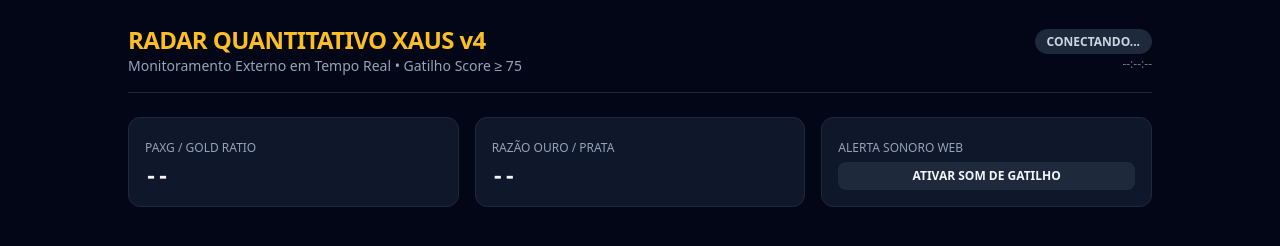
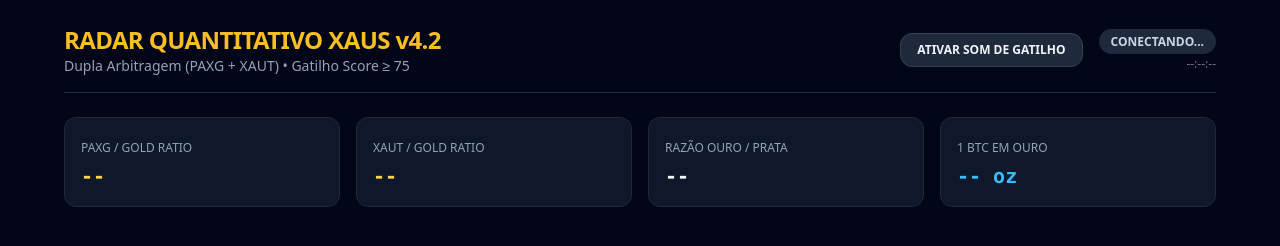
Before and after one commit to wcoelho2606/Xaus, a plain HTML site: page index.html in a window 1280 px wide. Drawn offline with nearby package versions, Linux system fonts and the light colour scheme; no server answers.

Commit message:
Add files via upload

```diff
--- a/index.html
+++ b/index.html
@@ -3,40 +3,47 @@
 <head>
   <meta charset="UTF-8" />
   <meta name="viewport" content="width=device-width, initial-scale=1.0" />
-  <title>Radar Quant XAUS v4 - Painel Externo</title>
+  <title>Radar Quant XAUS v4.2 - Painel Externo</title>
   <script src="https://cdn.tailwindcss.com"></script>
 </head>
 <body class="bg-slate-950 text-slate-100 min-h-screen p-6 font-sans">
-  <div class="max-w-5xl mx-auto">
+  <div class="max-w-6xl mx-auto">
     <!-- Cabeçalho -->
     <div class="flex flex-wrap justify-between items-center border-b border-slate-800 pb-4 mb-6">
       <div>
-        <h1 class="text-2xl font-bold tracking-tight text-amber-400">RADAR QUANTITATIVO XAUS v4</h1>
-        <p class="text-sm text-slate-400">Monitoramento Externo em Tempo Real • Gatilho Score ≥ 75</p>
+        <h1 class="text-2xl font-bold tracking-tight text-amber-400">RADAR QUANTITATIVO XAUS v4.2</h1>
+        <p class="text-sm text-slate-400">Dupla Arbitragem (PAXG + XAUT) • Gatilho Score ≥ 75</p>
       </div>
-      <div class="text-right">
-        <span id="api-badge" class="px-3 py-1 rounded-full text-xs font-semibold bg-slate-800 text-slate-300">
-          CONECTANDO...
-        </span>
-        <p id="last-update" class="text-xs text-slate-500 mt-1">--:--:--</p>
+      <div class="flex items-center gap-4">
+        <button id="btn-som" onclick="toggleSom()" class="py-2 px-4 rounded-xl bg-slate-800 hover:bg-slate-700 text-xs font-semibold border border-slate-700">
+          ATIVAR SOM DE GATILHO
+        </button>
+        <div class="text-right">
+          <span id="api-badge" class="px-3 py-1 rounded-full text-xs font-semibold bg-slate-800 text-slate-300">
+            CONECTANDO...
+          </span>
+          <p id="last-update" class="text-xs text-slate-500 mt-1">--:--:--</p>
+        </div>
       </div>
     </div>
 
-    <!-- Métricas Macro -->
-    <div class="grid grid-cols-2 md:grid-cols-3 gap-4 mb-6">
+    <!-- Métricas Institucionais -->
+    <div class="grid grid-cols-2 md:grid-cols-4 gap-4 mb-6">
       <div class="bg-slate-900 border border-slate-800 rounded-xl p-4">
         <span class="text-xs text-slate-400 uppercase">PAXG / Gold Ratio</span>
-        <p id="paxg-val" class="text-xl font-mono font-bold mt-1">--</p>
+        <p id="paxg-val" class="text-xl font-mono font-bold mt-1 text-amber-300">--</p>
+      </div>
+      <div class="bg-slate-900 border border-slate-800 rounded-xl p-4">
+        <span class="text-xs text-slate-400 uppercase">XAUT / Gold Ratio</span>
+        <p id="xaut-val" class="text-xl font-mono font-bold mt-1 text-amber-300">--</p>
       </div>
       <div class="bg-slate-900 border border-slate-800 rounded-xl p-4">
         <span class="text-xs text-slate-400 uppercase">Razão Ouro / Prata</span>
         <p id="auag-val" class="text-xl font-mono font-bold mt-1">--</p>
       </div>
-      <div class="bg-slate-900 border border-slate-800 rounded-xl p-4 col-span-2 md:col-span-1">
-        <span class="text-xs text-slate-400 uppercase">Alerta Sonoro Web</span>
-        <button id="btn-som" onclick="toggleSom()" class="mt-1 w-full py-1.5 px-3 rounded-lg bg-slate-800 hover:bg-slate-700 text-xs font-semibold">
-          ATIVAR SOM DE GATILHO
-        </button>
+      <div class="bg-slate-900 border border-slate-800 rounded-xl p-4">
+        <span class="text-xs text-slate-400 uppercase">1 BTC em Ouro</span>
+        <p id="btcgold-val" class="text-xl font-mono font-bold mt-1 text-sky-400">-- oz</p>
       </div>
     </div>
 
@@ -54,8 +61,8 @@
       const btn = document.getElementById("btn-som");
       btn.textContent = somAtivo ? "SOM ATIVADO (ON)" : "ATIVAR SOM DE GATILHO";
       btn.className = somAtivo
-        ? "mt-1 w-full py-1.5 px-3 rounded-lg bg-emerald-600 text-white text-xs font-semibold"
-        : "mt-1 w-full py-1.5 px-3 rounded-lg bg-slate-800 text-xs font-semibold";
+        ? "py-2 px-4 rounded-xl bg-emerald-600 text-white text-xs font-semibold"
+        : "py-2 px-4 rounded-xl bg-slate-800 hover:bg-slate-700 text-xs font-semibold border border-slate-700";
     }
 
     function tocarBipe() {
@@ -86,7 +93,9 @@
 
         document.getElementById("last-update").textContent = `Atualizado: ${d.updated_at}`;
         document.getElementById("paxg-val").textContent = Number(d.paxg_ratio || 0).toFixed(4);
+        document.getElementById("xaut-val").textContent = Number(d.xaut_ratio || 0).toFixed(4);
         document.getElementById("auag-val").textContent = Number(d.au_ag_ratio || 0).toFixed(2);
+        document.getElementById("btcgold-val").textContent = `${Number(d.btc_gold_oz || 0).toFixed(2)} oz`;
 
         const ativos = [
           { nome: "XAUUSD (Ouro)", z: d.xau_z || 0, score: d.xau_score || 0, sinal: d.xau_sinal || "NEUTRO" },
```
